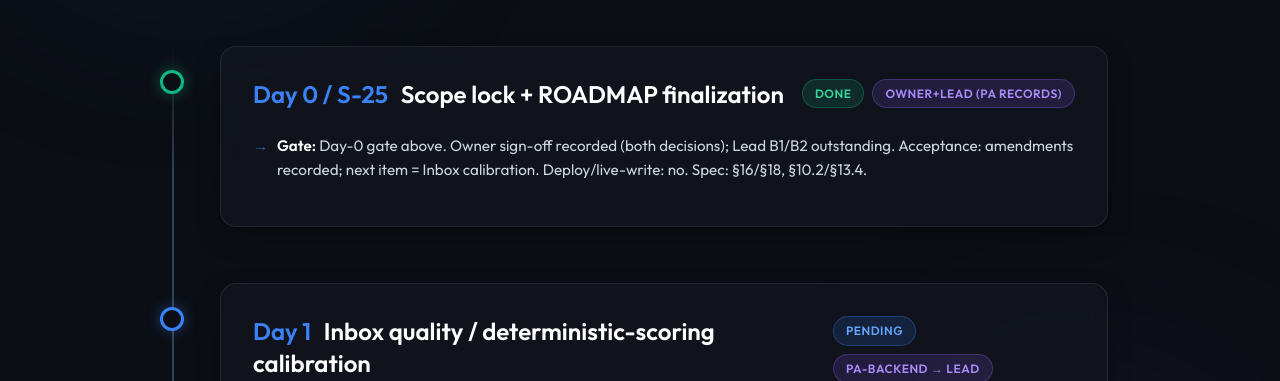
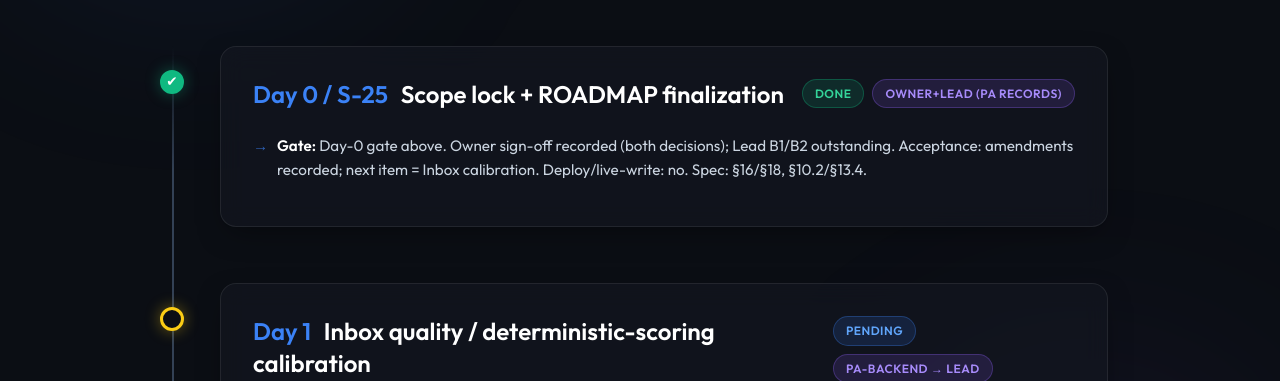
Before and after one commit to ismcaldwell/roadmap, a website: page schedule-viewer/index.html in a window 1280 px wide. Shown: the part 228-609 px from the top of the page. Drawn offline with Linux system fonts and the light colour scheme; no server answers.

Commit message:
UI tweak: Update status dot styling

```diff
--- a/schedule-viewer/index.css
+++ b/schedule-viewer/index.css
@@ -7,6 +7,7 @@
   --accent-blue: #3B82F6;
   --accent-purple: #8B5CF6;
   --accent-green: #10B981;
+  --accent-yellow: #FACC15;
   --accent-orange: #F59E0B;
   --accent-red: #EF4444;
   --timeline-line: #334155;
@@ -145,6 +146,9 @@ body::after {
   z-index: 2;
   box-shadow: 0 0 15px rgba(59, 130, 246, 0.4);
   transition: all 0.3s ease;
+  display: flex;
+  align-items: center;
+  justify-content: center;
 }
 
 .timeline-item:hover .timeline-dot {
@@ -153,8 +157,19 @@ body::after {
 }
 
 /* Specific status dots */
-.timeline-item[data-status="done"] .timeline-dot { border-color: var(--accent-green); box-shadow: 0 0 15px rgba(16, 185, 129, 0.4); }
-.timeline-item[data-status="done"]:hover .timeline-dot { background: var(--accent-green); }
+.timeline-item[data-status="pending"] .timeline-dot { border-color: var(--accent-yellow); box-shadow: 0 0 15px rgba(250, 204, 21, 0.4); }
+.timeline-item[data-status="pending"]:hover .timeline-dot { background: rgba(250, 204, 21, 0.2); }
+
+.timeline-item[data-status="done"] .timeline-dot {
+  background: var(--accent-green);
+  border-color: var(--accent-green);
+  box-shadow: 0 0 15px rgba(16, 185, 129, 0.4);
+}
+.timeline-item[data-status="done"] .timeline-dot::after {
+  content: '\2714';
+  color: #fff;
+  font-size: 0.85rem;
+}
 
 .timeline-item[data-status="blocked"] .timeline-dot { border-color: var(--accent-red); box-shadow: 0 0 15px rgba(239, 68, 68, 0.4); }
 .timeline-item[data-status="blocked"]:hover .timeline-dot { background: var(--accent-red); }
--- a/schedule-viewer/script.js
+++ b/schedule-viewer/script.js
@@ -166,7 +166,7 @@ function renderTimeline(daysData) {
     item.style.transform = 'translateY(0)';
 
     const dot = document.createElement('div');
-    dot.className = 'timeline-dot';
+    dot.className = `timeline-dot dot-${day.status}`;
     item.appendChild(dot);
 
     const card = document.createElement('div');
```
